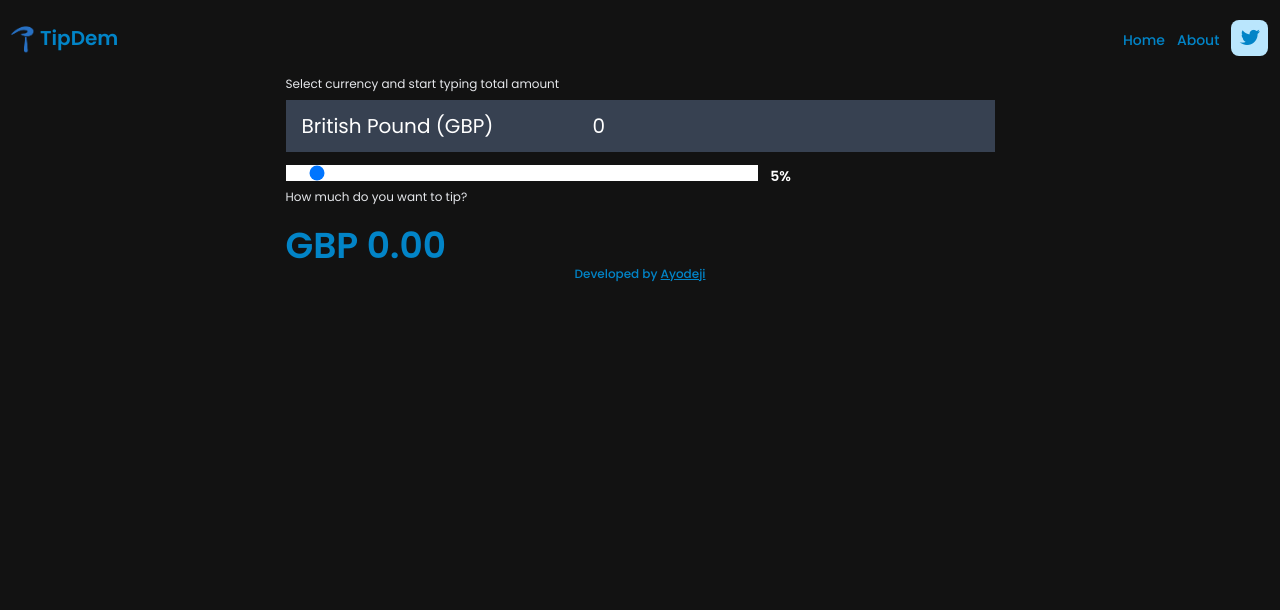
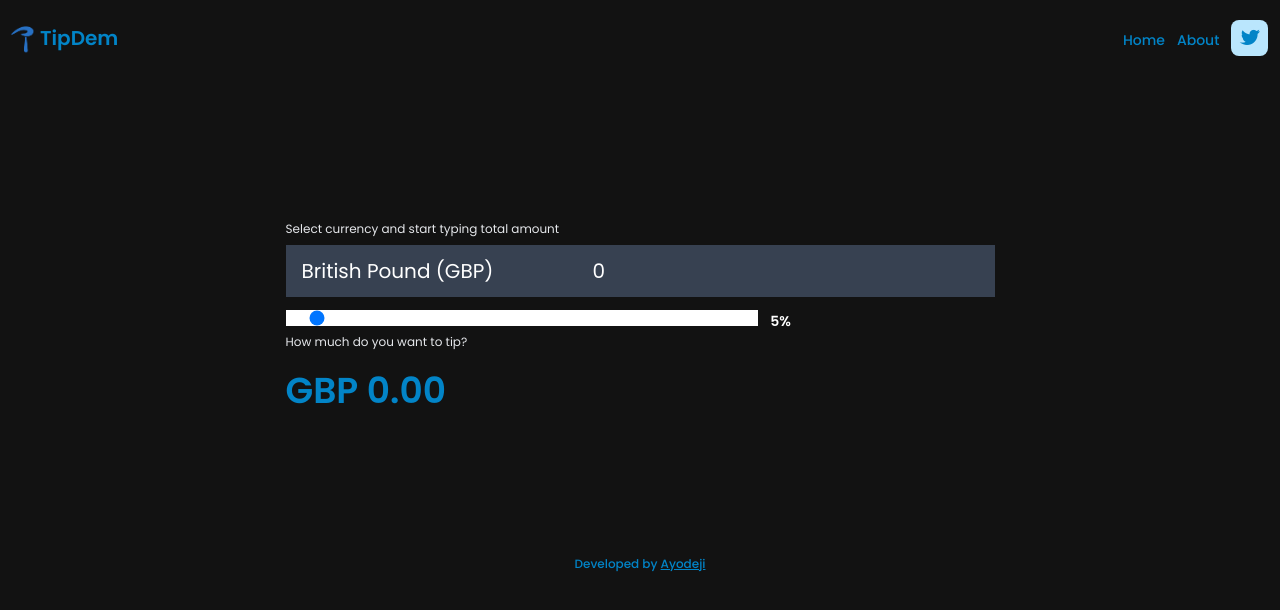
Before and after one commit to aosasona/tipdem, a React (Create React App) app: page / in a window 1280 px wide. Shown: the top 610 px of the page. Built offline with nearby package versions, Linux system fonts and the light colour scheme.

Commit message:
Updated with Gitro

```diff
--- a/src/assets/main.css
+++ b/src/assets/main.css
@@ -491,6 +491,11 @@ Ensure the default browser behavior of the `hidden` attribute.
   margin-right: 0px;
 }
 
+.mx-5{
+  margin-left: 1.25rem;
+  margin-right: 1.25rem;
+}
+
 .mt-5{
   margin-top: 1.25rem;
 }
@@ -531,8 +536,8 @@ Ensure the default browser behavior of the `hidden` attribute.
   height: 2rem;
 }
 
-.h-\[85vh\]{
-  height: 85vh;
+.h-\[60vh\]{
+  height: 60vh;
 }
 
 .w-screen{
@@ -606,11 +611,6 @@ Ensure the default browser behavior of the `hidden` attribute.
 .px-\[9px\]{
   padding-left: 9px;
   padding-right: 9px;
-}
-
-.px-5{
-  padding-left: 1.25rem;
-  padding-right: 1.25rem;
 }
 
 .px-4{
--- a/src/components/start.js
+++ b/src/components/start.js
@@ -54,7 +54,7 @@ export default class Start extends Component {
     return (
     <div>
         <Nav />
-        <div className='flex w-screen h-[75vh] justify-center items-center antialiased '>
+        <div className='flex w-screen h-[60vh] justify-center items-center antialiased '>
             <form id="formMain" className='block mx-5 lg:px-1'>
                 <span className='mb-2 text-gray-200 text-xs font-normal block'>Select currency and start typing total amount</span>
                 <select value={this.state.currency} onInput={this.handleCurrency} className='block md:inline p-3 px-4 text-xl bg-gray-700 text-white focus:outline-none'>
```
